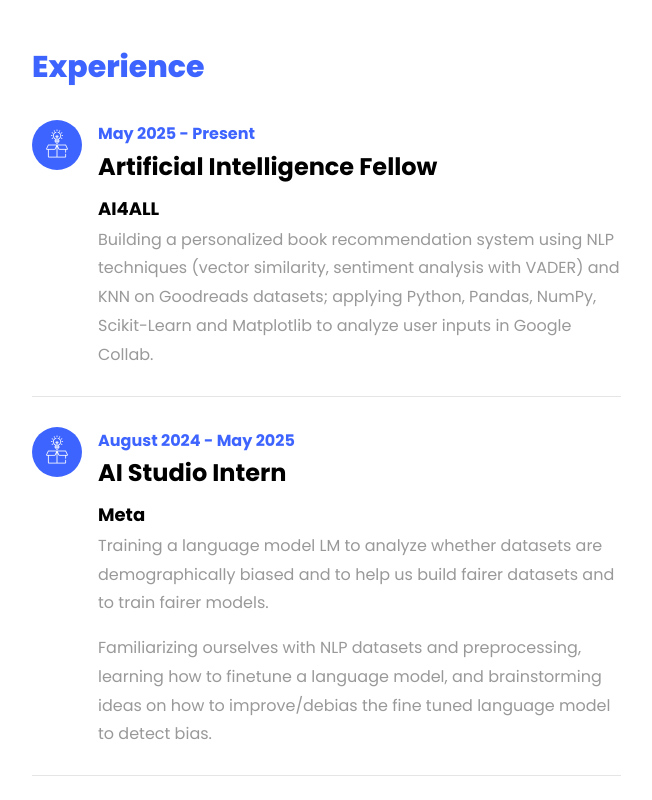
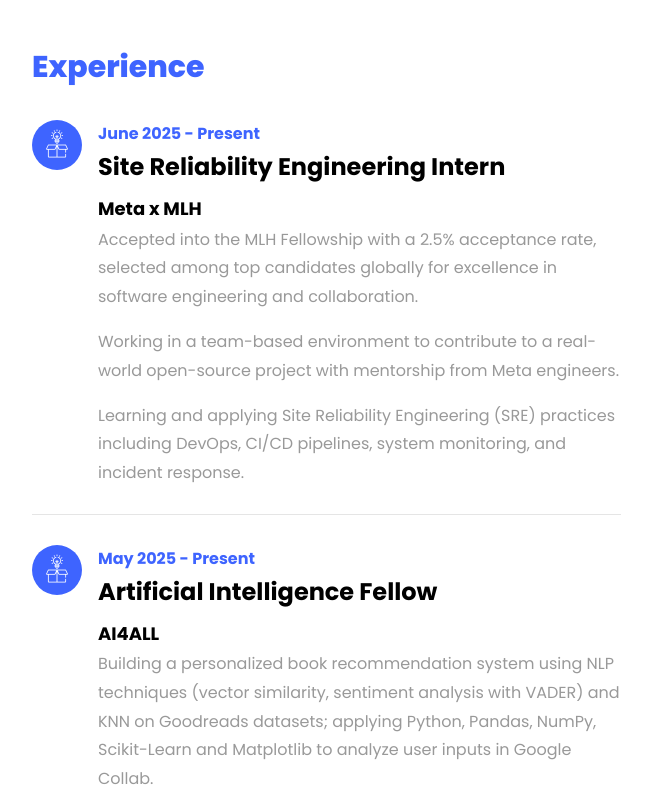
Before and after one commit to srewashimondal/Personal-Website, a plain HTML site: page Srewashi-Mondal-Personal-Website/index.html in a window 1280 px wide. Shown: the part 2060-2860 px from the top of the page, without its empty margins (353-1005 px from the left). Drawn offline with Linux system fonts and the light colour scheme; files whose address does not match are found by name.

Commit message:
Added Meta x MLH experience

```diff
--- a/Srewashi-Mondal-Personal-Website/index.html
+++ b/Srewashi-Mondal-Personal-Website/index.html
@@ -155,6 +155,20 @@
 							<div class="col-md-9">
 								<div id="page-2" class= "page two">
 									<h2 class="heading">Experience</h2>
+									<!-- Meta x MLH -->
+									<div class="resume-wrap d-flex ftco-animate">
+										<div class="icon d-flex align-items-center justify-content-center">
+												<span class="flaticon-ideas"></span>
+										</div>
+										<div class="text pl-3">
+												<span class="date">June 2025 - Present</span>
+												<h2>Site Reliability Engineering Intern</h2>
+												<span class="position">Meta x MLH</span>
+												<p>Accepted into the MLH Fellowship with a 2.5% acceptance rate, selected among top candidates globally for excellence in software engineering and collaboration.</p>
+												<p>Working in a team-based environment to contribute to a real-world open-source project with mentorship from Meta engineers.</p>
+												<p>Learning and applying Site Reliability Engineering (SRE) practices including DevOps, CI/CD pipelines, system monitoring, and incident response.</p>
+										</div>
+									</div>
 									<!-- AI4ALL -->
 									<div class="resume-wrap d-flex ftco-animate">
 										<div class="icon d-flex align-items-center justify-content-center">
```
